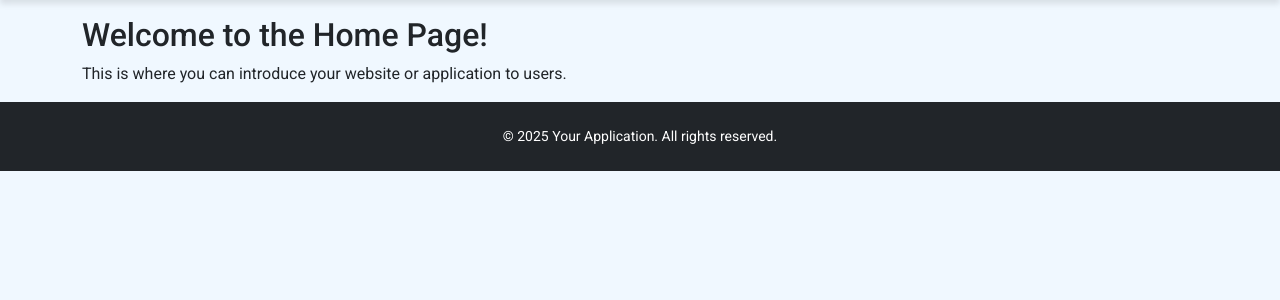
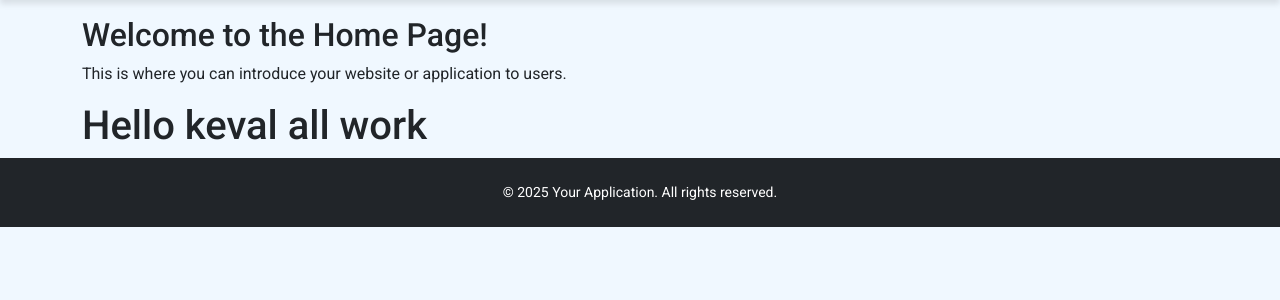
Before and after one commit to keval-rahul/keval-docker-test, a PHP site: page /home/ in a window 1280 px wide. Shown: the part 70-370 px from the top of the page. Run offline with PHP 8.4, Linux system fonts and the light colour scheme.

Commit message:
test update work or not

```diff
--- a/app/views/home/index.php
+++ b/app/views/home/index.php
@@ -3,4 +3,6 @@
 <h2>Welcome to the Home Page!</h2>
 <p>This is where you can introduce your website or application to users.</p>
 
+<h1>Hello keval all work </h1>
+
 <?php include '../app/views/includes/footer.php'; ?>
```
